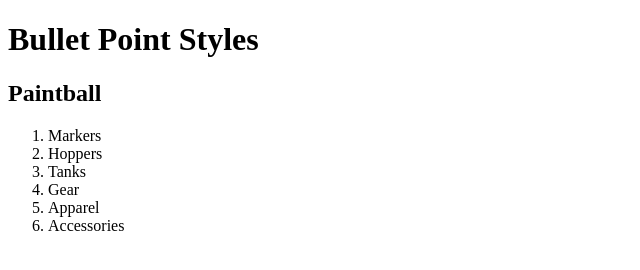
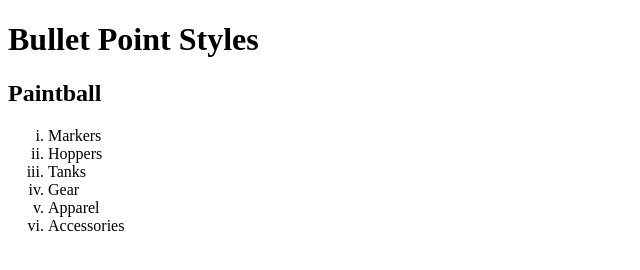
Before and after one commit to HungryTiger95/HTML-CSS-Practice, a plain HTML site: page 14 - Lists, Tables, Forms/01-bullet-points/index.html in a window 1280 px wide. Shown: the full height of the page, 0-640 px from the left. Drawn offline with Linux system fonts and the light colour scheme.

Commit message:
Added link to stylesheet

```diff
--- a/14 - Lists, Tables, Forms/01-bullet-points/index.html
+++ b/14 - Lists, Tables, Forms/01-bullet-points/index.html
@@ -4,6 +4,8 @@
     <meta charset="UTF-8">
     <meta name="viewport" content="width=device-width, initial-scale=1.0">
     <title>Bullet Point Styles</title>
+
+    <link rel="stylesheet" href="stylesheet.css" />
 </head>
 <body>
     <h1>Bullet Point Styles</h1>
```
